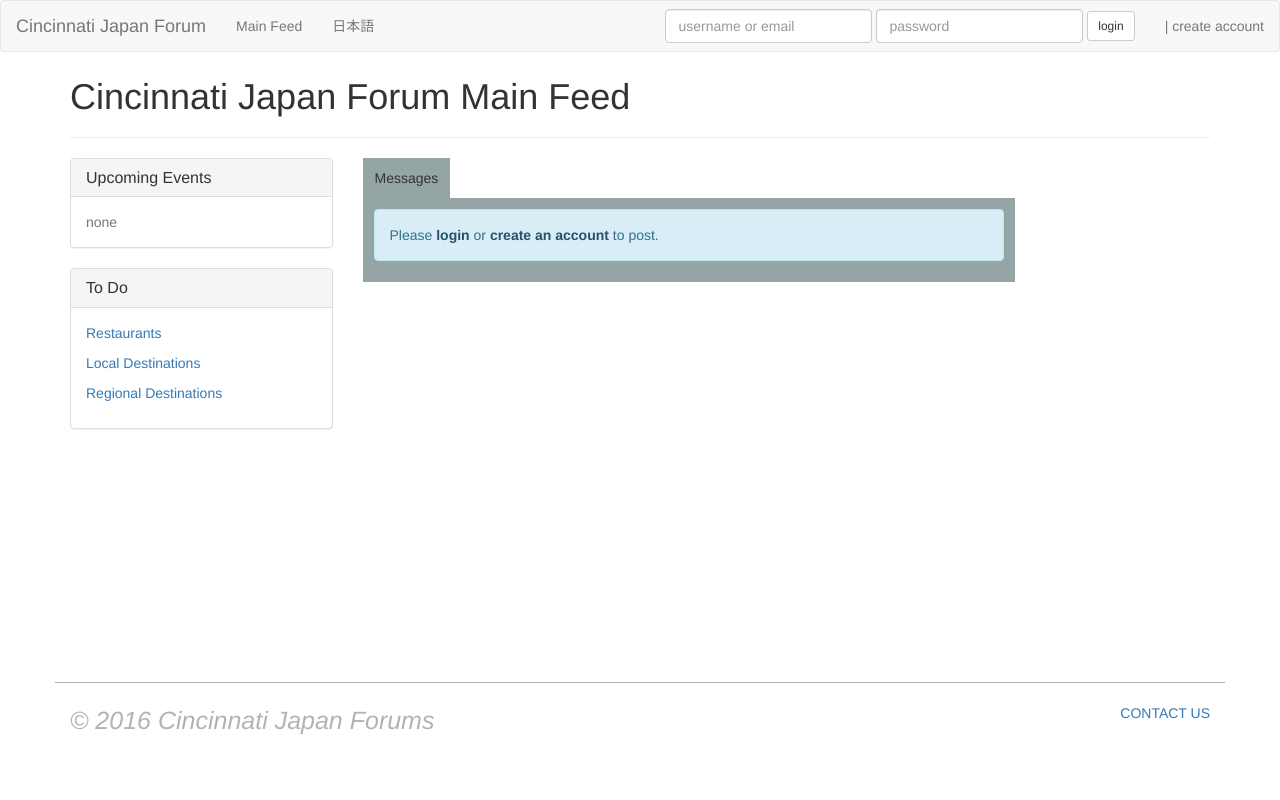
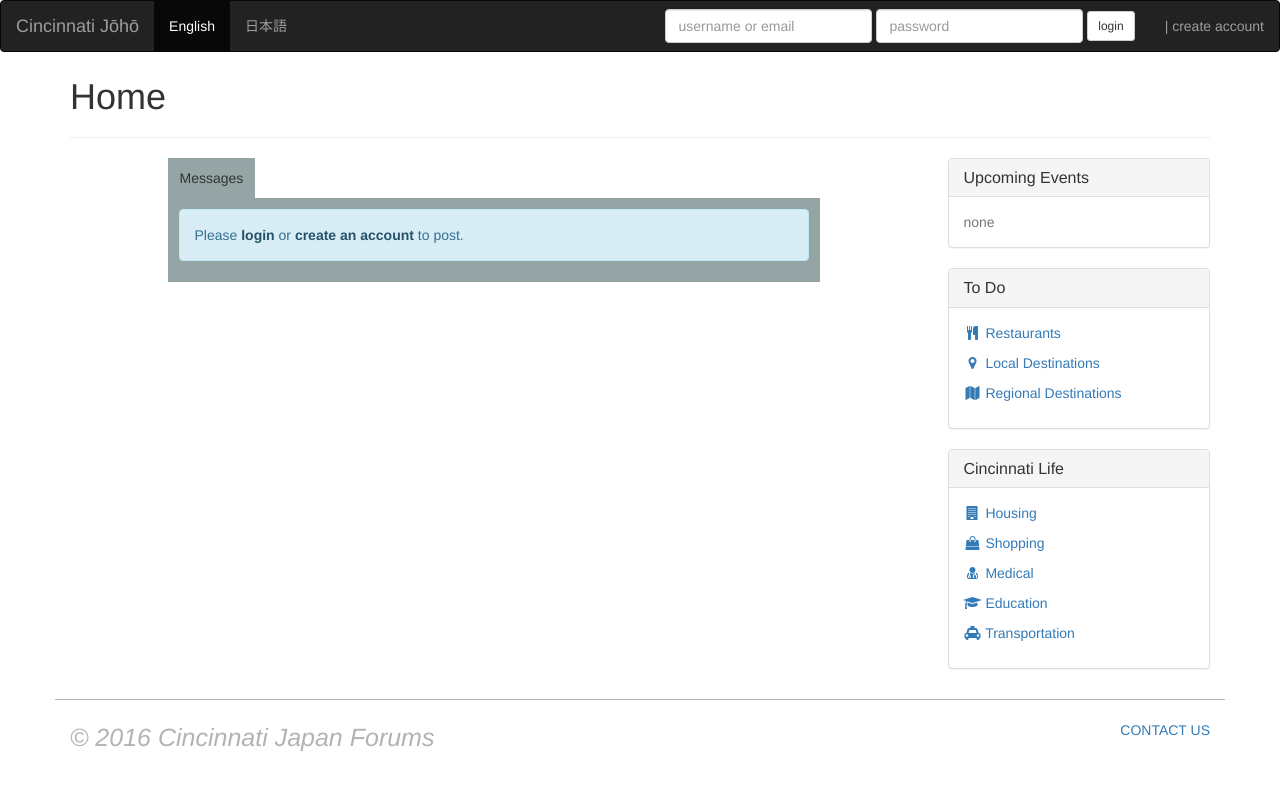
Before and after one commit to jmeinken/cincinnati-jouhou, a Django app: template main/templates/main/home.html in a window 1280 px wide. Run offline with Django 3.2, Linux system fonts and the light colour scheme; the template is opened without the code that fills it, so the values that code supplies are empty; some libraries are stand-ins or nearby versions.

Commit message:
cleaning up design

```diff
--- a/main/templates/core/base.html
+++ b/main/templates/core/base.html
@@ -1,7 +1,7 @@
 {% load staticfiles %}<!DOCTYPE html>
 <html lang="en">
 <head>
-  <title>Cincinnati Japan Forum</title>
+  <title>Cincinnati J&#333;h&#333;</title>
   <meta name="viewport" content="width=device-width, initial-scale=1 maximum-scale=1, user-scalable=no">
 
   <!-- jQuery -->
--- a/main/templates/core/navbar.html
+++ b/main/templates/core/navbar.html
@@ -1,5 +1,5 @@
 {% load static %}
-<nav class="navbar navbar-default">
+<nav class="navbar navbar-inverse">
 	<div class="navbar-header">
 	    <button type="button" class="navbar-toggle collapsed" data-toggle="collapse" data-target="#analyst_tools_navbar" aria-expanded="false">
 	        <span class="sr-only">Toggle navigation</span>
@@ -8,14 +8,14 @@
 	        <span class="icon-bar"></span>
 	    </button>
 		<a class="navbar-brand" href="{% url 'home' %}">
-	   		Cincinnati Japan Forum
+	   		Cincinnati J&#333;h&#333;
 		</a>
   	</div>
 
   	<div class="collapse navbar-collapse" id="analyst_tools_navbar">
 		<ul class="nav navbar-nav">
-			<li><a href="{% url 'home' %}">Main Feed</a></li>
-			<li><a href="{% url 'home' %}">日本語</a></li>
+			<li class="active"><a href="">English</a></li>
+			<li><a href="">日本語</a></li>
 		</ul>
 		{% if user.username %}
 	        <ul class="nav navbar-nav navbar-right">
--- a/main/templates/main/home.html
+++ b/main/templates/main/home.html
@@ -18,13 +18,11 @@
 
 
 
-<h1>Cincinnati Japan Forum Main Feed</h1>
+<h1>Home</h1>
 <hr>
 <div class="row">
-	<div class="col-sm-3">
-		{% include 'snippets/page_browser.html' %}
-	</div>
-	<div class="col-sm-7">
+
+	<div class="col-sm-7 col-sm-offset-1">
 		{% if user.is_authenticated %}
 			<div style="float:right;"><a href="{% url 'microfeed:new_event' %}" class="btn btn-primary">Post an Event</a></div>
 		{% endif %}
@@ -33,6 +31,9 @@
 			<div id="microfeed-container"></div>
 		</div>
 
+	</div>
+	<div class="col-sm-3 col-sm-offset-1">
+		{% include 'snippets/page_browser.html' %}
 	</div>
 </div>
 
--- a/main/templates/snippets/page_browser.html
+++ b/main/templates/snippets/page_browser.html
@@ -6,8 +6,13 @@
 	<div class="panel-body">
 		{% for time in upcoming_events %}
 			<div style="border-bottom:1px solid #DDDDDD;margin-bottom:10px;">
-				<a href="{% url 'microfeed:view_post' time.event_post.post.id %}">{{time.event_post.title}}</a><br>
 				<span class="text-muted">{{time.start_date}} - {{time.start_time}}</span>
+				<br>
+				<a href="{% url 'microfeed:view_post' time.event_post.post.id %}">
+					<i class="fa fa-calendar fa-fw" aria-hidden="true"></i> {{time.event_post.title}}
+				</a>
+
+
 			</div>
 		{% empty %}
 		<span class="text-muted">none</span>
@@ -21,9 +26,22 @@
 		<h3 class="panel-title">To Do</h3>
 	</div>
 	<div class="panel-body">
-		<p><a href="{% url 'pages:list' 'restaurant' %}">Restaurants</a></p>
-		<p><a href="{% url 'pages:list' 'local_destination' %}">Local Destinations</a></p>
-		<p><a href="{% url 'pages:list' 'regional_destination' %}">Regional Destinations</a></p>
+		<p><a href="{% url 'pages:list' 'restaurant' %}"> <i class="fa fa-cutlery fa-fw" aria-hidden="true"></i> Restaurants</a></p>
+		<p><a href="{% url 'pages:list' 'local_destination' %}"><i class="fa fa-map-marker fa-fw" aria-hidden="true"></i> Local Destinations</a></p>
+		<p><a href="{% url 'pages:list' 'regional_destination' %}"><i class="fa fa-map fa-fw" aria-hidden="true"></i> Regional Destinations</a></p>
+	</div>
+</div>
+
+<div class="panel panel-default">
+	<div class="panel-heading">
+		<h3 class="panel-title">Cincinnati Life</h3>
+	</div>
+	<div class="panel-body">
+		<p><a href="{% url 'pages:list' 'housing' %}"><i class="fa fa-building fa-fw" aria-hidden="true"></i> Housing</a></p>
+		<p><a href="{% url 'pages:list' 'shopping' %}"><i class="fa fa-shopping-bag fa-fw" aria-hidden="true"></i> Shopping</a></p>
+		<p><a href="{% url 'pages:list' 'medical' %}"><i class="fa fa-user-md fa-fw" aria-hidden="true"></i> Medical</a></p>
+		<p><a href="{% url 'pages:list' 'education' %}"><i class="fa fa-graduation-cap fa-fw" aria-hidden="true"></i> Education</a></p>
+		<p><a href="{% url 'pages:list' 'transportation' %}"><i class="fa fa-taxi fa-fw" aria-hidden="true"></i> Transportation</a></p>
 	</div>
 </div>
 
@@ -33,7 +51,7 @@
 		<h3 class="panel-title">Add Content</h3>
 	</div>
 	<div class="panel-body">
-		<p><a href="{% url 'pages:new_page' %}">Add New Page</a></p>
+		<p><a href="{% url 'pages:new_page' %}"><i class="fa fa-plus-square fa-fw" aria-hidden="true"></i> Add New Page</a></p>
 	</div>
 </div>
 
--- a/static/js/microfeed/microfeed_templates.html
+++ b/static/js/microfeed/microfeed_templates.html
@@ -169,7 +169,7 @@
 	<script type="text/template" id="post-form-template">
 		<form id="new-post-form">
 			<input type="hidden" name="uid" value="[[uid]]" />
-			<textarea name="body" class="form-control" rows="4" placeholder="Write something..."></textarea>
+			<textarea name="body" class="form-control" rows="4" placeholder="Ask a question, sell something, share pictures, ..."></textarea>
 			<div id="new-post-image-block" style="clear:both; overflow:hidden;background-color:black;"></div>
 			<div style="text-align:right;padding:3px 0;border-bottom:#B0B0B0 1px solid ">
 				<button type="button" class="btn btn-sm btn-default" data-toggle="modal" data-target="#add-image-modal">Attach an Image</button>
```
Also changed, not shown: pages/templates/pages/list.html (+15 -7 lines), pages/templates/pages/page.html (+27 -16 lines).
